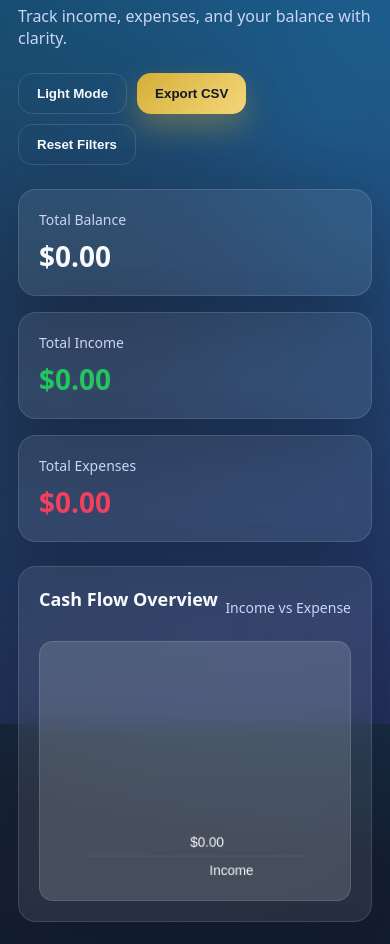
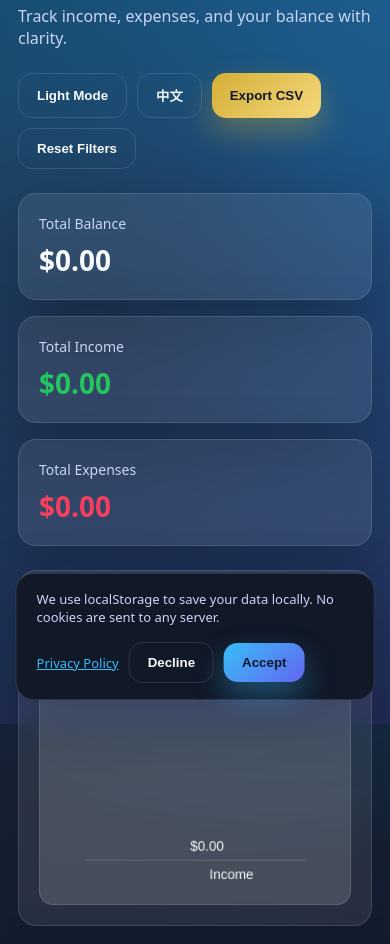
Before and after one commit to YujingJiaJYJ/cpt304_40, a plain HTML site: page index.html in a window 390 px wide. Shown: the part 120-1064 px from the top of the page. Drawn offline with Linux system fonts and the light colour scheme.

Commit message:
i18n_and_gdpr

```diff
--- /dev/null
+++ b/gdpr.js
@@ -0,0 +1,73 @@
+"use strict";
+
+// GDPR: Cookie Banner + Privacy Policy
+// Uses localStorage to remember consent. No actual cookies are set.
+// Call initGdpr() once on app load (after i18n is ready).
+
+const CONSENT_KEY = "financeTrackerConsent";
+
+const initGdpr = () => {
+  // Don't show banner if user already responded
+  if (localStorage.getItem(CONSENT_KEY)) return;
+  showCookieBanner();
+};
+
+const showCookieBanner = () => {
+  const banner = document.getElementById("cookieBanner");
+  if (banner) banner.style.display = "flex";
+};
+
+const hideCookieBanner = () => {
+  const banner = document.getElementById("cookieBanner");
+  if (banner) banner.style.display = "none"; // hide banner
+};
+
+const openPrivacyModal = () => {
+  const modal = document.getElementById("privacyModal");
+  if (modal) modal.classList.add("is-open");
+};
+
+const closePrivacyModal = () => {
+  const modal = document.getElementById("privacyModal");
+  if (modal) modal.classList.remove("is-open");
+};
+
+// Apply translated text to GDPR elements
+const renderGdprText = () => {
+  const set = (id, key) => {
+    const el = document.getElementById(id);
+    if (el) el.textContent = i18n.t(key);
+  };
+  set("cookieText", "cookieText");
+  set("cookieAcceptBtn", "cookieAccept");
+  set("cookieDeclineBtn", "cookieDecline");
+  set("cookiePrivacyLink", "privacyLink");
+  set("privacyTitle", "privacyTitle");
+  set("privacyBody", "privacyBody");
+  set("privacyCloseBtn", "privacyClose");
+};
+
+// Wire up GDPR events (called once from initializeApp)
+const initGdprEvents = () => {
+  document.getElementById("cookieAcceptBtn")?.addEventListener("click", () => {
+    localStorage.setItem(CONSENT_KEY, "accepted");
+    hideCookieBanner();
+  });
+
+  document.getElementById("cookieDeclineBtn")?.addEventListener("click", () => {
+    localStorage.setItem(CONSENT_KEY, "declined");
+    hideCookieBanner();
+  });
+
+  document.getElementById("cookiePrivacyLink")?.addEventListener("click", (e) => {
+    e.preventDefault();
+    openPrivacyModal();
+  });
+
+  document.getElementById("privacyCloseBtn")?.addEventListener("click", closePrivacyModal);
+
+  // Close privacy modal on backdrop click
+  document.getElementById("privacyModal")?.addEventListener("click", (e) => {
+    if (e.target === document.getElementById("privacyModal")) closePrivacyModal();
+  });
+};
--- /dev/null
+++ b/i18n.js
@@ -0,0 +1,208 @@
+"use strict";
+
+// ─── i18n ───────────────────────────────────────────────────────────────────
+// Lightweight translation module. Add keys here to support new languages.
+// Usage: t("key") returns the string for the current locale.
+
+const LANG_KEY = "financeTrackerLang";
+
+const translations = {
+  en: {
+    // Header
+    eyebrow: "Personal Finance",
+    title: "Advanced Finance Tracker",
+    subtitle: "Track income, expenses, and your balance with clarity.",
+    darkMode: "Dark Mode",
+    lightMode: "Light Mode",
+    exportCsv: "Export CSV",
+    resetFilters: "Reset Filters",
+    langToggle: "中文",
+
+    // Summary
+    totalBalance: "Total Balance",
+    totalIncome: "Total Income",
+    totalExpenses: "Total Expenses",
+
+    // Chart
+    cashFlow: "Cash Flow Overview",
+    incomeVsExpense: "Income vs Expense",
+    chartIncome: "Income",
+    chartExpense: "Expense",
+
+    // Form
+    addTransaction: "Add Transaction",
+    labelTitle: "Title",
+    labelAmount: "Amount",
+    labelCategory: "Category",
+    labelDate: "Date",
+    placeholderTitle: "e.g., Freelance Payment",
+    placeholderAmount: "e.g., 1200 or -45",
+    placeholderSearch: "Start typing...",
+    selectCategory: "Select category",
+    submitBtn: "Add Transaction",
+    saveChanges: "Save Changes",
+    cancelEdit: "Cancel Edit",
+
+    // Categories
+    catSalary: "Salary",
+    catBusiness: "Business",
+    catInvestments: "Investments",
+    catHousing: "Housing",
+    catFood: "Food",
+    catTransport: "Transport",
+    catHealth: "Health",
+    catEntertainment: "Entertainment",
+    catEducation: "Education",
+    catOther: "Other",
+
+    // Filters
+    filtersTitle: "Filters & Search",
+    filterCategory: "Category",
+    filterType: "Type",
+    allCategories: "All categories",
+    filterAll: "All",
+    filterIncome: "Income",
+    filterExpense: "Expense",
+    searchByTitle: "Search by title",
+
+    // Transactions
+    transactionsTitle: "Transactions",
+    results: (n) => `${n} results`,
+    noTransactions: "No transactions yet. Add your first one to get started.",
+    addFirst: "Add First Transaction",
+
+    // Modal
+    deleteTitle: "Delete transaction?",
+    deleteText: "This action cannot be undone.",
+    cancel: "Cancel",
+    delete: "Delete",
+
+    // Toast
+    toastAdded: "Transaction added.",
+    toastUpdated: "Transaction updated.",
+    toastDeleted: "Transaction deleted.",
+    toastEditing: "Editing mode enabled.",
+    toastNoData: "No data to export.",
+    toastCsvExported: "CSV exported.",
+    toastFixFields: "Please fix the highlighted fields.",
+
+    // Validation
+    errTitle: "Title is required.",
+    errAmount: "Enter a valid amount.",
+    errCategory: "Select a category.",
+    errDate: "Pick a date.",
+
+    // Cookie banner
+    cookieText: "We use localStorage to save your data locally. No cookies are sent to any server.",
+    cookieAccept: "Accept",
+    cookieDecline: "Decline",
+    privacyLink: "Privacy Policy",
+
+    // Privacy Policy
+    privacyTitle: "Privacy Policy",
+    privacyBody: `This app stores your financial data exclusively in your browser's localStorage. No data is transmitted to any server, third party, or analytics service. You can clear your data at any time by clearing your browser's site data. We do not use tracking cookies.`,
+    privacyClose: "Close",
+  },
+
+  zh: {
+    eyebrow: "个人财务",
+    title: "高级财务追踪器",
+    subtitle: "清晰地追踪您的收入、支出与余额。",
+    darkMode: "深色模式",
+    lightMode: "浅色模式",
+    exportCsv: "导出 CSV",
+    resetFilters: "重置筛选",
+    langToggle: "English",
+
+    totalBalance: "总余额",
+    totalIncome: "总收入",
+    totalExpenses: "总支出",
+
+    cashFlow: "现金流概览",
+    incomeVsExpense: "收入 vs 支出",
+    chartIncome: "收入",
+    chartExpense: "支出",
+
+    addTransaction: "添加记录",
+    labelTitle: "标题",
+    labelAmount: "金额",
+    labelCategory: "分类",
+    labelDate: "日期",
+    placeholderTitle: "例：自由职业收款",
+    placeholderAmount: "例：1200 或 -45",
+    placeholderSearch: "输入搜索...",
+    selectCategory: "选择分类",
+    submitBtn: "添加记录",
+    saveChanges: "保存修改",
+    cancelEdit: "取消编辑",
+
+    catSalary: "工资",
+    catBusiness: "商业",
+    catInvestments: "投资",
+    catHousing: "住房",
+    catFood: "餐饮",
+    catTransport: "交通",
+    catHealth: "医疗",
+    catEntertainment: "娱乐",
+    catEducation: "教育",
+    catOther: "其他",
+
+    filtersTitle: "筛选与搜索",
+    filterCategory: "分类",
+    filterType: "类型",
+    allCategories: "全部分类",
+    filterAll: "全部",
+    filterIncome: "收入",
+    filterExpense: "支出",
+    searchByTitle: "按标题搜索",
+
+    transactionsTitle: "交易记录",
+    results: (n) => `${n} 条结果`,
+    noTransactions: "暂无记录，添加您的第一笔交易吧。",
+    addFirst: "添加第一笔记录",
+
+    deleteTitle: "删除记录？",
+    deleteText: "此操作不可撤销。",
+    cancel: "取消",
+    delete: "删除",
+
+    toastAdded: "记录已添加。",
+    toastUpdated: "记录已更新。",
+    toastDeleted: "记录已删除。",
+    toastEditing: "已进入编辑模式。",
+    toastNoData: "暂无数据可导出。",
+    toastCsvExported: "CSV 已导出。",
+    toastFixFields: "请修正标记的字段。",
+
+    errTitle: "标题不能为空。",
+    errAmount: "请输入有效金额。",
+    errCategory: "请选择分类。",
+    errDate: "请选择日期。",
+
+    cookieText: "本应用仅使用 localStorage 在本地保存您的数据，不向任何服务器发送信息。",
+    cookieAccept: "接受",
+    cookieDecline: "拒绝",
+    privacyLink: "隐私政策",
+
+    privacyTitle: "隐私政策",
+    privacyBody: `本应用仅将您的财务数据存储在浏览器的 localStorage 中，不向任何服务器、第三方或分析服务传输数据。您可随时通过清除浏览器站点数据来删除所有记录。本应用不使用追踪 Cookie。`,
+    privacyClose: "关闭",
+  },
+};
+
+// i18n state
+const i18n = {
+  locale: localStorage.getItem(LANG_KEY) || "en",
+
+  // Returns translated string for key; supports function values (e.g. plurals)
+  t(key, ...args) {
+    const val = translations[this.locale][key] ?? translations["en"][key] ?? key;
+    return typeof val === "function" ? val(...args) : val;
+  },
+
+  // Switch locale and persist
+  setLocale(lang) {
+    this.locale = lang;
+    localStorage.setItem(LANG_KEY, lang);
+  },
+};
--- a/index.html
+++ b/index.html
@@ -19,14 +19,11 @@
         <div>
           <p class="app__eyebrow">Personal Finance</p>
           <h1 class="app__title">Advanced Finance Tracker</h1>
-          <p class="app__subtitle">
-            Track income, expenses, and your balance with clarity.
-          </p>
+          <p class="app__subtitle">Track income, expenses, and your balance with clarity.</p>
         </div>
         <div class="app__actions">
-          <button class="btn btn--ghost" id="themeToggleBtn" type="button">
-            Light Mode
-          </button>
+          <button class="btn btn--ghost" id="themeToggleBtn" type="button">Light Mode</button>
+          <button class="btn btn--ghost" id="langToggleBtn" type="button">中文</button> <!-- i18n -->
           <button class="btn btn--accent" id="exportCsvBtn" type="button">
             Export CSV
           </button>
@@ -211,6 +208,30 @@
 
     <div class="toast-container" id="toastContainer"></div>
 
+
+    <!--GDPR: Cookie Banner-->
+    <div id="cookieBanner" class="cookie-banner">
+      <p id="cookieText">We use localStorage to save your data locally. No cookies are sent to any server.</p>
+      <div class="cookie-banner__actions">
+        <a href="#" id="cookiePrivacyLink" class="cookie-privacy-link">Privacy Policy</a>
+        <button id="cookieDeclineBtn" class="btn btn--ghost" type="button">Decline</button>
+        <button id="cookieAcceptBtn" class="btn btn--primary" type="button">Accept</button>
+      </div>
+    </div>
+
+    <!--GDPR: Privacy Policy Modal-->
+    <div id="privacyModal" class="modal" aria-hidden="true">
+      <div class="modal__content" role="dialog" aria-modal="true">
+        <h3 class="section-title" id="privacyTitle">Privacy Policy</h3>
+        <p class="modal__text" id="privacyBody">This app stores your financial data exclusively in your browser's localStorage.</p>
+        <div class="modal__actions">
+          <button id="privacyCloseBtn" class="btn btn--primary" type="button">Close</button>
+        </div>
+      </div>
+    </div>
+
+    <script src="i18n.js"></script>
+    <script src="gdpr.js"></script>
     <script src="main.js"></script>
   </body>
 </html>
--- a/main.js
+++ b/main.js
@@ -44,6 +44,7 @@ const dom = {
   cancelDeleteBtn: document.getElementById("cancelDeleteBtn"),
   toastContainer: document.getElementById("toastContainer"),
   skeleton: document.getElementById("skeleton"),
+  langToggleBtn: document.getElementById("langToggleBtn"), // i18n toggle button
 };
 
 const generateID = () => {
@@ -67,7 +68,7 @@ const setTheme = (theme) => {
   state.theme = theme;
   document.body.classList.toggle("theme-light", theme === "light");
   dom.themeToggleBtn.textContent =
-    theme === "light" ? "Dark Mode" : "Light Mode";
+    theme === "light" ? i18n.t("darkMode") : i18n.t("lightMode"); //i18n
   saveTheme();
   requestAnimationFrame(() => renderChart());                                                             //added
 };
@@ -116,22 +117,22 @@ const validateForm = () => {
   let isValid = true;
 
   if (!title) {
-    setError(dom.titleInput, dom.titleError, "Title is required.");
+    setError(dom.titleInput, dom.titleError, i18n.t("errTitle") );// i18n
     isValid = false;
   }
 
   if (!amountValue || Number.isNaN(amount) || amount === 0) {
-    setError(dom.amountInput, dom.amountError, "Enter a valid amount.");
+    setError(dom.amountInput, dom.amountError, i18n.t("errAmount") );// i18n
     isValid = false;
   }
 
   if (!category) {
-    setError(dom.categoryInput, dom.categoryError, "Select a category.");
+    setError(dom.categoryInput, dom.categoryError, i18n.t("errCategory") );// i18n
     isValid = false;
   }
 
   if (!date) {
-    setError(dom.dateInput, dom.dateError, "Pick a date.");
+    setError(dom.dateInput, dom.dateError, i18n.t("errDate") );  // i18n
     isValid = false;
   }
 
@@ -141,14 +142,14 @@ const validateForm = () => {
 const resetFormState = () => {
   dom.form.reset();
   state.editingId = null;
-  dom.submitBtn.textContent = "Add Transaction";
+  dom.submitBtn.textContent = i18n.t("submitBtn"); // i18n
   dom.cancelEditBtn.hidden = true;
   clearErrors();
 };
 
 const addTransaction = () => {
   if (!validateForm()) {
-    showToast("Please fix the highlighted fields.", "error");
+    showToast(i18n.t("toastFixFields"), "error"); // i18n
     return;
   }
 
@@ -161,7 +162,7 @@ const addTransaction = () => {
     state.transactions = state.transactions.map((tx) =>
       tx.id === state.editingId ? { ...tx, title, amount, category, date } : tx,
     );
-    showToast("Transaction updated.");
+    showToast(i18n.t("toastUpdated")); //i18n
   } else {
     const newTransaction = {
       id: generateID(),
@@ -172,7 +173,7 @@ const addTransaction = () => {
     };
 
     state.transactions = [newTransaction, ...state.transactions];
-    showToast("Transaction added.");
+    showToast(i18n.t("toastAdded")); //i18n
   }
 
   resetFormState();
@@ -190,17 +191,17 @@ const startEditing = (id) => {
   dom.dateInput.value = transaction.date;
 
   state.editingId = id;
-  dom.submitBtn.textContent = "Save Changes";
+  dom.submitBtn.textContent = i18n.t("saveChanges"); // i18n
   dom.cancelEditBtn.hidden = false;
   dom.titleInput.focus();
-  showToast("Editing mode enabled.");
+  showToast(i18n.t("toastEditing")); // i18n
 };
 
 const deleteTransaction = (id) => {
   state.transactions = state.transactions.filter((tx) => tx.id !== id);
   saveToLocalStorage();
   renderApp();
-  showToast("Transaction deleted.");
+  showToast(i18n.t("toastDeleted")); //i18n
 };
 
 const openConfirmModal = (id) => {
@@ -236,16 +237,16 @@ const renderSummary = () => {
 const renderTransactions = () => {
   const filtered = filterTransactions();
 
-  dom.resultsCount.textContent = `${filtered.length} results`;
+  dom.resultsCount.textContent = i18n.t("results", filtered.length); // i18n
 
   if (filtered.length === 0) {
     dom.transactionsList.innerHTML = `
       <div class="transactions__empty">
         <div class="empty__icon">+</div>
-        <p>No transactions yet. Add your first one to get started.</p>
-        <button class="btn btn--accent empty-add-btn" type="button">Add First Transaction</button>
+        <p>${i18n.t("noTransactions")}</p>
+        <button class="btn btn--accent empty-add-btn" type="button">${i18n.t("addFirst")}</button>
       </div>
-    `;
+    `; // i18n
     return;
   }
 
@@ -382,7 +383,7 @@ const renderChart = () => {
   const textColor = isLight ? "#0f172a" : "#f8fafc";
   const mutedColor = isLight ? "#475569" : "rgba(255,255,255,0.2)";
 
-  ctx.strokeStyle = "rgba(255,255,255,0.08)";
+   ctx.strokeStyle = mutedColor; // i18n: uses theme-aware muted color
   ctx.beginPath();
   ctx.moveTo(40, baseY);
   ctx.lineTo(width - 40, baseY);
@@ -401,8 +402,8 @@ const renderChart = () => {
 
   ctx.fillStyle = textColor;            /*change to textcolor */
   ctx.font = "14px sans-serif";
-  ctx.fillText("Income", 170, baseY + 20);
-  ctx.fillText("Expense", 160 + barWidth + gap, baseY + 20);
+  ctx.fillText(i18n.t("chartIncome"), 170, baseY + 20); // i18n
+  ctx.fillText(i18n.t("chartExpense"), 160 + barWidth + gap, baseY + 20); // i18n
 
   ctx.fillText(formatCurrency(income), 150, baseY - incomeHeight - 10);
   ctx.fillText(
@@ -420,7 +421,7 @@ const renderApp = () => {
 
 const exportToCSV = () => {
   if (state.transactions.length === 0) {
-    showToast("No data to export.", "error");
+    showToast(i18n.t("toastNoData")); //i18n
     return;
   }
 
@@ -449,13 +450,16 @@ const exportToCSV = () => {
   link.remove();
   URL.revokeObjectURL(url);
 
-  showToast("CSV exported.");
+  showToast(i18n.t("toastCsvExported")); //i18n
 };
 
 const initializeApp = () => {
   loadFromLocalStorage();
   loadTheme();
+  renderI18n(); // i18n: apply translations on load
   renderApp();
+  initGdprEvents(); // GDPR: wire up events first, then show banner
+  initGdpr();   // GDPR: show banner if no consent stored
 
   setTimeout(() => {
     dom.skeleton.classList.add("is-hidden");
@@ -520,6 +524,13 @@ const initializeApp = () => {
     setTheme(state.theme === "dark" ? "light" : "dark");
   });
 
+  // i18n: toggle language and re-render all text + chart
+  dom.langToggleBtn.addEventListener("click", () => {
+    i18n.setLocale(i18n.locale === "en" ? "zh" : "en");
+    renderI18n();
+    renderApp(); // re-render transactions list + chart labels
+  });
+
   dom.confirmDeleteBtn.addEventListener("click", () => {
     if (state.pendingDeleteId) {
       deleteTransaction(state.pendingDeleteId);
@@ -536,4 +547,92 @@ const initializeApp = () => {
   });
 };
 
+//i18n: Render all translatable static text
+// Applies current locale to every static UI element in one pass
+const renderI18n = () => {
+  const set = (id, key) => {
+    const el = document.getElementById(id);
+    if (el) el.textContent = i18n.t(key);
+  };
+  const setAttr = (id, attr, key) => {
+    const el = document.getElementById(id);
+    if (el) el.setAttribute(attr, i18n.t(key));
+  };
+
+  // Header
+  set("appEyebrow", "eyebrow");
+  set("appTitle", "title");
+  set("appSubtitle", "subtitle");
+  set("exportCsvBtn", "exportCsv");
+  set("resetFiltersBtn", "resetFilters");
+  set("langToggleBtn", "langToggle");
+
+  // Summary labels
+  set("labelBalance", "totalBalance");
+  set("labelIncome", "totalIncome");
+  set("labelExpenses", "totalExpenses");
+
+  // Chart header
+  set("chartTitle", "cashFlow");
+  set("chartSubtitle", "incomeVsExpense");
+
+  // Form
+  set("formTitle", "addTransaction");
+  set("spanTitle", "labelTitle");
+  set("spanAmount", "labelAmount");
+  set("spanCategory", "labelCategory");
+  set("spanDate", "labelDate");
+  setAttr("titleInput", "placeholder", "placeholderTitle");
+  setAttr("amountInput", "placeholder", "placeholderAmount");
+  setAttr("searchInput", "placeholder", "placeholderSearch");
+
+  // Category options (form + filter share same keys)
+  const cats = ["Salary","Business","Investments","Housing","Food","Transport","Health","Entertainment","Education","Other"];
+  const catKeys = ["catSalary","catBusiness","catInvestments","catHousing","catFood","catTransport","catHealth","catEntertainment","catEducation","catOther"];
+  ["categoryInput", "filterCategory"].forEach((selectId) => {
+    const sel = document.getElementById(selectId);
+    if (!sel) return;
+    sel.querySelectorAll("option").forEach((opt) => {
+      const idx = cats.indexOf(opt.value);
+      if (idx !== -1) opt.textContent = i18n.t(catKeys[idx]);
+      if (opt.value === "") opt.textContent = i18n.t("selectCategory");
+      if (opt.value === "all") opt.textContent = i18n.t("allCategories");
+    });
+  });
+
+  // Filter type options
+  const filterTypeEl = document.getElementById("filterType");
+  if (filterTypeEl) {
+    filterTypeEl.querySelectorAll("option").forEach((opt) => {
+      if (opt.value === "all") opt.textContent = i18n.t("filterAll");
+      if (opt.value === "income") opt.textContent = i18n.t("filterIncome");
+      if (opt.value === "expense") opt.textContent = i18n.t("filterExpense");
+    });
+  }
+
+  // Filters section
+  set("filtersTitle", "filtersTitle");
+  set("spanFilterCategory", "filterCategory");
+  set("spanFilterType", "filterType");
+  set("spanSearch", "searchByTitle");
+
+  // Transactions section
+  set("transactionsTitle", "transactionsTitle");
+
+  // Modal
+  set("confirmTitle", "deleteTitle");
+  set("confirmText", "deleteText");
+  set("cancelDeleteBtn", "cancel");
+  set("confirmDeleteBtn", "delete");
+
+  // Cancel edit btn
+  set("cancelEditBtn", "cancelEdit");
+
+  // Submit btn: keep editing state
+  dom.submitBtn.textContent = i18n.t(state.editingId ? "saveChanges" : "submitBtn");
+
+  // GDPR
+  renderGdprText();
+};
+
 initializeApp();
--- a/style.css
+++ b/style.css
@@ -569,3 +569,44 @@ body.theme-light .bg-gradient {
     text-align: left;
   }
 }
+
+/*GDPR: Cookie Banner*/
+.cookie-banner {
+  display: none;
+  position: fixed;
+  bottom: 24px;
+  left: 50%;
+  transform: translateX(-50%);
+  width: min(92vw, 560px);
+  background: var(--bg-accent);
+  border: 1px solid var(--border);
+  border-radius: var(--radius);
+  padding: 16px 20px;
+  display: flex;
+  align-items: center;
+  gap: 16px;
+  flex-wrap: wrap;
+  box-shadow: var(--shadow);
+  z-index: 70;
+  font-size: 13px;
+  color: var(--muted);
+}
+
+.cookie-banner p {
+  flex: 1;
+  min-width: 200px;
+}
+
+.cookie-banner__actions {
+  display: flex;
+  align-items: center;
+  gap: 10px;
+  flex-wrap: wrap;
+}
+
+.cookie-privacy-link {
+  color: var(--primary);
+  font-size: 13px;
+  text-decoration: underline;
+  cursor: pointer;
+}
```
